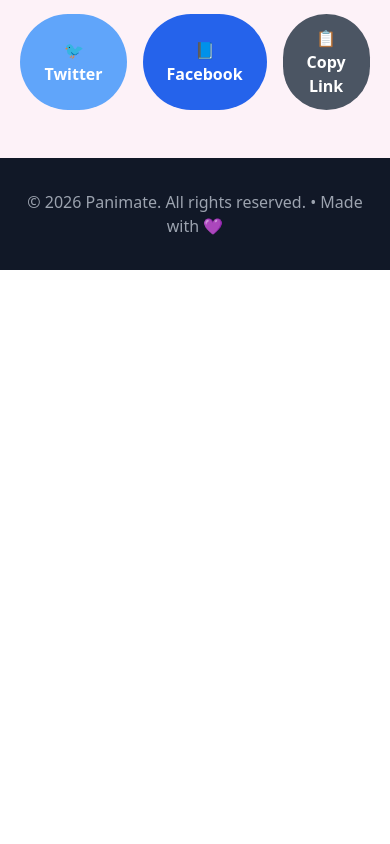
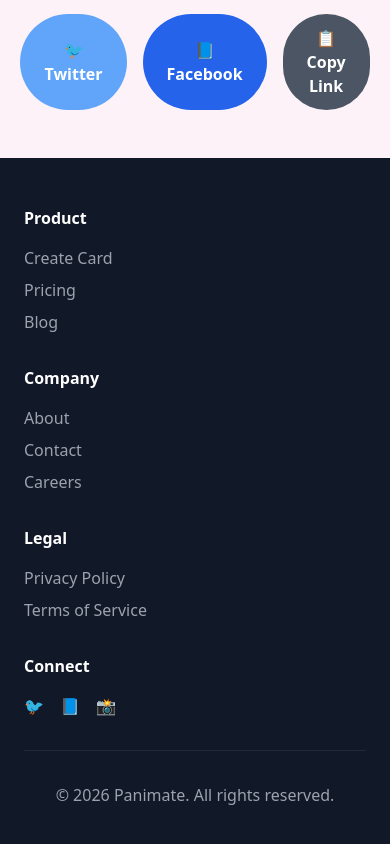
Before and after one commit to dishraters/panimate, a Next.js app in the folder panimate/: page / in a window 390 px wide. Shown: the part 7795-8639 px from the top of the page. Before the commit the page ends 8065 px from the top, so only its background shows below. Built offline with nearby package versions, Linux system fonts and the light colour scheme.

Commit message:
Fix bugs: footer links, logo clickable, duplicate variable

```diff
--- a/panimate/src/app/card/[id]/page.tsx
+++ b/panimate/src/app/card/[id]/page.tsx
@@ -75,7 +75,7 @@ export default function CardPage() {
   }, [cardId])
 
   // Show animation if animations exist in data (regardless of tier for now)
-  const showAnimation = cardData?.animations && cardData.animations.length > 0
+  const hasAnimations = cardData?.animations && cardData.animations.length > 0
 
   if (loading) {
     return (
@@ -121,7 +121,7 @@ export default function CardPage() {
                 <p className="text-gray-800 text-xl leading-relaxed italic">"{cardData.text}"</p>
               </div>
               {/* Celebration Animation - plays when audio starts */}
-              {showAnimation && (
+              {hasAnimations && (
               <div style={{ position: 'absolute', inset: 0, display: 'flex', alignItems: 'center', justifyContent: 'center', background: 'rgba(255,255,255,0.3)', borderRadius: '1rem' }}>
                 <Player
                   autoplay
--- a/panimate/src/app/page.tsx
+++ b/panimate/src/app/page.tsx
@@ -396,10 +396,45 @@ export default function Panimate() {
       </section>
 
       {/* Footer */}
-      <footer className="py-8 px-6 bg-gray-900 text-center">
-        <p className="text-gray-400">
-          © 2026 Panimate. All rights reserved. • Made with 💜
-        </p>
+      <footer className="py-12 px-6 bg-gray-900">
+        <div className="max-w-4xl mx-auto">
+          <div className="grid md:grid-cols-4 gap-8 mb-8">
+            <div>
+              <h4 className="text-white font-bold mb-4">Product</h4>
+              <div className="flex flex-col gap-2">
+                <a href="/create" className="text-gray-400 hover:text-pink-400">Create Card</a>
+                <a href="/pricing" className="text-gray-400 hover:text-pink-400">Pricing</a>
+                <a href="/blog" className="text-gray-400 hover:text-pink-400">Blog</a>
+              </div>
+            </div>
+            <div>
+              <h4 className="text-white font-bold mb-4">Company</h4>
+              <div className="flex flex-col gap-2">
+                <a href="#" className="text-gray-400 hover:text-pink-400">About</a>
+                <a href="#" className="text-gray-400 hover:text-pink-400">Contact</a>
+                <a href="#" className="text-gray-400 hover:text-pink-400">Careers</a>
+              </div>
+            </div>
+            <div>
+              <h4 className="text-white font-bold mb-4">Legal</h4>
+              <div className="flex flex-col gap-2">
+                <a href="#" className="text-gray-400 hover:text-pink-400">Privacy Policy</a>
+                <a href="#" className="text-gray-400 hover:text-pink-400">Terms of Service</a>
+              </div>
+            </div>
+            <div>
+              <h4 className="text-white font-bold mb-4">Connect</h4>
+              <div className="flex gap-4">
+                <a href="#" className="text-gray-400 hover:text-pink-400">🐦</a>
+                <a href="#" className="text-gray-400 hover:text-pink-400">📘</a>
+                <a href="#" className="text-gray-400 hover:text-pink-400">📸</a>
+              </div>
+            </div>
+          </div>
+          <div className="text-center pt-8 border-t border-gray-800">
+            <a href="/" className="text-gray-400 hover:text-pink-400">© 2026 Panimate. All rights reserved.</a>
+          </div>
+        </div>
       </footer>
     </div>
   );
```
